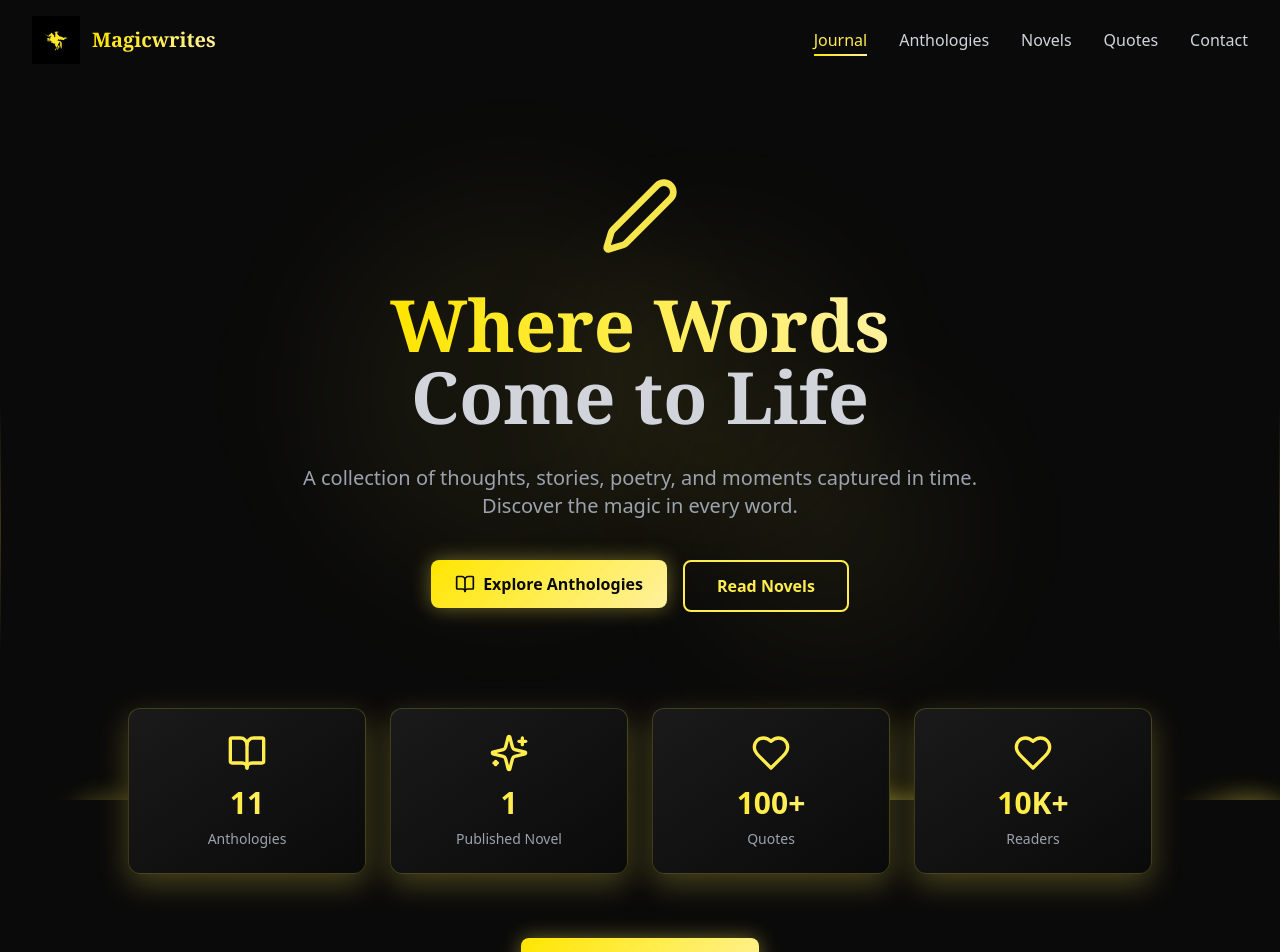
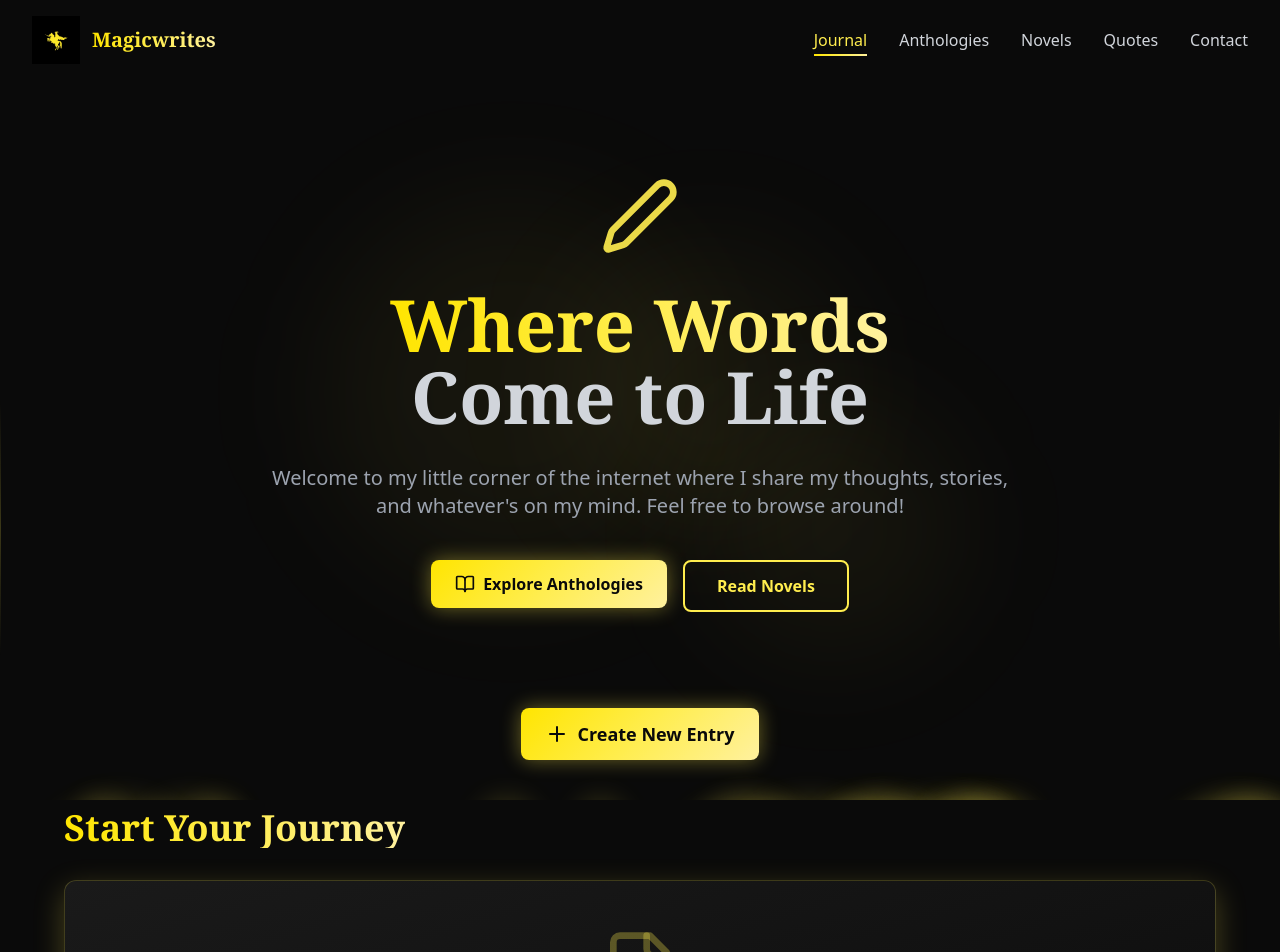
Before and after one commit to parimeena404/Magicwrites, a Next.js app: page / in a window 1280 px wide. Shown: the top 952 px of the page. Built offline with nearby package versions, Linux system fonts and the light colour scheme; a web font is replaced by a local one.

Commit message:
Remove stats bar, add localStorage persistence for quotes, move author bio to contact page only, make content more natural and humanistic

```diff
--- a/src/app/anthologies/page.tsx
+++ b/src/app/anthologies/page.tsx
@@ -3,7 +3,6 @@
 import { motion } from 'framer-motion'
 import { BookOpen, Calendar, Heart, Sparkles, Star } from 'lucide-react'
 import Image from 'next/image'
-import AuthorBio from '@/components/AuthorBio'
 
 // Anthologies data with actual images
 const anthologies = [
@@ -137,13 +136,10 @@ export default function AnthologiesPage() {
             transition={{ duration: 0.8, delay: 0.3 }}
             className="text-lg md:text-xl text-gray-400 max-w-3xl mx-auto"
           >
-            Collections of verses that touch the soul and illuminate the human experience
+            Here are my poetry collections - each one tells a different story
           </motion.p>
         </div>
       </section>
-
-      {/* Author Bio */}
-      <AuthorBio />
 
       {/* Anthologies Grid */}
       <section className="px-4 sm:px-6 lg:px-8 pb-20">
--- a/src/app/contact/page.tsx
+++ b/src/app/contact/page.tsx
@@ -4,6 +4,7 @@ import { useState } from 'react'
 import { motion } from 'framer-motion'
 import { Mail, MapPin, Send, Instagram } from 'lucide-react'
 import Image from 'next/image'
+import AuthorBio from '@/components/AuthorBio'
 
 export default function ContactPage() {
   const [formData, setFormData] = useState({
@@ -109,10 +110,13 @@ export default function ContactPage() {
             transition={{ duration: 0.8, delay: 0.3 }}
             className="text-lg md:text-xl text-gray-400 max-w-3xl mx-auto"
           >
-            Let's connect and create something magical together
+            Want to chat? Drop me a message!
           </motion.p>
         </div>
       </section>
+
+      {/* Author Bio */}
+      <AuthorBio />
 
       {/* Contact Section */}
       <section className="px-4 sm:px-6 lg:px-8 pb-20">
--- a/src/app/novels/page.tsx
+++ b/src/app/novels/page.tsx
@@ -3,7 +3,6 @@
 import { motion } from 'framer-motion'
 import { BookOpen, Star, Clock, Award } from 'lucide-react'
 import Image from 'next/image'
-import AuthorBio from '@/components/AuthorBio'
 
 // Sample novels data
 const novels = [
@@ -47,13 +46,10 @@ export default function NovelsPage() {
             transition={{ duration: 0.8, delay: 0.3 }}
             className="text-lg md:text-xl text-gray-400 max-w-3xl mx-auto"
           >
-            Immersive stories that transport you to different worlds and touch your soul
+            My first novel - a story about love, connection, and finding yourself
           </motion.p>
         </div>
       </section>
-
-      {/* Author Bio */}
-      <AuthorBio />
 
       {/* Novels Grid */}
       <section className="px-4 sm:px-6 lg:px-8 pb-20">
--- a/src/app/page.tsx
+++ b/src/app/page.tsx
@@ -55,9 +55,8 @@ export default function Home() {
             transition={{ duration: 0.8, delay: 0.4 }}
             className="text-lg md:text-xl text-gray-400 max-w-3xl mx-auto mb-10"
           >
-            A collection of thoughts, stories, poetry, and moments captured in time.
-            <br />
-            Discover the magic in every word.
+            Welcome to my little corner of the internet where I share my thoughts,
+            stories, and whatever's on my mind. Feel free to browse around!
           </motion.p>
           <motion.div
             initial={{ opacity: 0, y: 20 }}
@@ -77,30 +76,6 @@ export default function Home() {
               </button>
             </Link>
           </motion.div>
-        </div>
-      </section>
-
-      {/* Stats Section */}
-      <section className="px-4 sm:px-6 lg:px-8 pb-16">
-        <div className="max-w-5xl mx-auto grid grid-cols-2 md:grid-cols-4 gap-6">
-          {[
-            { label: 'Anthologies', value: '11', icon: BookOpen },
-            { label: 'Published Novel', value: '1', icon: Sparkles },
-            { label: 'Quotes', value: '100+', icon: Heart },
-            { label: 'Readers', value: '10K+', icon: Heart },
-          ].map((stat, index) => (
-            <motion.div
-              key={stat.label}
-              initial={{ opacity: 0, y: 30 }}
-              animate={{ opacity: 1, y: 0 }}
-              transition={{ duration: 0.6, delay: 0.8 + index * 0.1 }}
-              className="premium-card p-6 text-center hover:scale-105 transition-all duration-300 cursor-pointer group"
-            >
-              <stat.icon className="w-10 h-10 mx-auto text-premium-gold mb-3 group-hover:animate-bounce" />
-              <div className="text-3xl font-bold gold-text-gradient mb-2">{stat.value}</div>
-              <div className="text-sm text-gray-400">{stat.label}</div>
-            </motion.div>
-          ))}
         </div>
       </section>
 
--- a/src/app/quotes/page.tsx
+++ b/src/app/quotes/page.tsx
@@ -22,7 +22,13 @@ interface Comment {
 }
 
 export default function QuotesPage() {
-  const [quotes, setQuotes] = useState<Quote[]>([])
+  const [quotes, setQuotes] = useState<Quote[]>(() => {
+    if (typeof window !== 'undefined') {
+      const saved = localStorage.getItem('magicwrites-quotes')
+      return saved ? JSON.parse(saved) : []
+    }
+    return []
+  })
   const [isAuthor] = useState(true) // Set to true for author access
   const [showCreateForm, setShowCreateForm] = useState(false)
   const [newQuote, setNewQuote] = useState({ text: '', author: 'Magicwrites' })
@@ -30,17 +36,25 @@ export default function QuotesPage() {
   const [expandedQuote, setExpandedQuote] = useState<number | null>(null)
   const [newComment, setNewComment] = useState<{ [key: number]: string }>({})
 
+  // Save quotes to localStorage whenever they change
+  const saveQuotes = (updatedQuotes: Quote[]) => {
+    setQuotes(updatedQuotes)
+    if (typeof window !== 'undefined') {
+      localStorage.setItem('magicwrites-quotes', JSON.stringify(updatedQuotes))
+    }
+  }
+
   const handleCreateQuote = () => {
     if (newQuote.text.trim()) {
       const quote: Quote = {
         id: Date.now(),
         ...newQuote,
-        date: 'Just now',
+        date: new Date().toLocaleString(),
         likes: 0,
         comments: [],
         isLiked: false,
       }
-      setQuotes([quote, ...quotes])
+      saveQuotes([quote, ...quotes])
       setNewQuote({ text: '', author: 'Magicwrites' })
       setShowCreateForm(false)
     }
@@ -57,11 +71,12 @@ export default function QuotesPage() {
 
   const handleUpdateQuote = () => {
     if (editingQuote && newQuote.text.trim()) {
-      setQuotes(quotes.map(quote =>
+      const updatedQuotes = quotes.map(quote =>
         quote.id === editingQuote
           ? { ...quote, text: newQuote.text, author: newQuote.author }
           : quote
-      ))
+      )
+      saveQuotes(updatedQuotes)
       setNewQuote({ text: '', author: 'Magicwrites' })
       setEditingQuote(null)
       setShowCreateForm(false)
@@ -70,12 +85,12 @@ export default function QuotesPage() {
 
   const handleDeleteQuote = (id: number) => {
     if (confirm('Are you sure you want to delete this quote?')) {
-      setQuotes(quotes.filter(quote => quote.id !== id))
+      saveQuotes(quotes.filter(quote => quote.id !== id))
     }
   }
 
   const handleLike = (quoteId: number) => {
-    setQuotes(quotes.map(quote =>
+    const updatedQuotes = quotes.map(quote =>
       quote.id === quoteId
         ? {
           ...quote,
@@ -83,7 +98,8 @@ export default function QuotesPage() {
           likes: quote.isLiked ? quote.likes - 1 : quote.likes + 1
         }
         : quote
-    ))
+    )
+    saveQuotes(updatedQuotes)
   }
 
   const handleShare = async (quote: Quote) => {
@@ -106,7 +122,7 @@ export default function QuotesPage() {
   const handleAddComment = (quoteId: number) => {
     const commentText = newComment[quoteId]?.trim()
     if (commentText) {
-      setQuotes(quotes.map(quote =>
+      const updatedQuotes = quotes.map(quote =>
         quote.id === quoteId
           ? {
             ...quote,
@@ -116,12 +132,13 @@ export default function QuotesPage() {
                 id: Date.now(),
                 author: isAuthor ? 'Magicwrites' : 'Reader',
                 text: commentText,
-                date: 'Just now'
+                date: new Date().toLocaleString()
               }
             ]
           }
           : quote
-      ))
+      )
+      saveQuotes(updatedQuotes)
       setNewComment({ ...newComment, [quoteId]: '' })
     }
   }
@@ -154,7 +171,7 @@ export default function QuotesPage() {
             transition={{ duration: 0.8, delay: 0.3 }}
             className="text-lg md:text-xl text-gray-400 max-w-3xl mx-auto"
           >
-            {isAuthor ? 'Share your wisdom with the world' : 'Words that inspire and transform'}
+            {isAuthor ? 'Quick thoughts and quotes I want to share' : 'Words to think about'}
           </motion.p>
         </div>
       </section>
--- a/src/components/AuthorBio.tsx
+++ b/src/components/AuthorBio.tsx
@@ -37,9 +37,10 @@ export default function AuthorBio() {
             </div>
 
             <p className="text-gray-300 text-lg leading-relaxed">
-              A passionate writer crafting stories that resonate with the soul. Through poetry and prose,
-              I explore the depths of human emotion, connection, and the beauty found in everyday moments.
-              With 11 published anthologies and a novel, my words aim to inspire, heal, and transform.
+              Hey there! I'm a poet and writer who loves playing with words and emotions.
+              Writing has always been my way of making sense of the world - every poem, every story
+              is a little piece of my heart. Through my anthologies and novel, I've tried to capture
+              the everyday magic we often miss. Thanks for stopping by and reading my work!
             </p>
 
             {/* Stats */}
```
